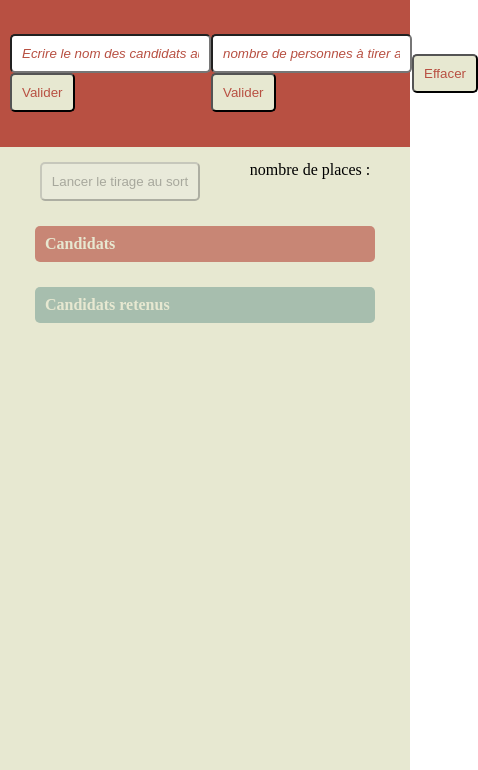
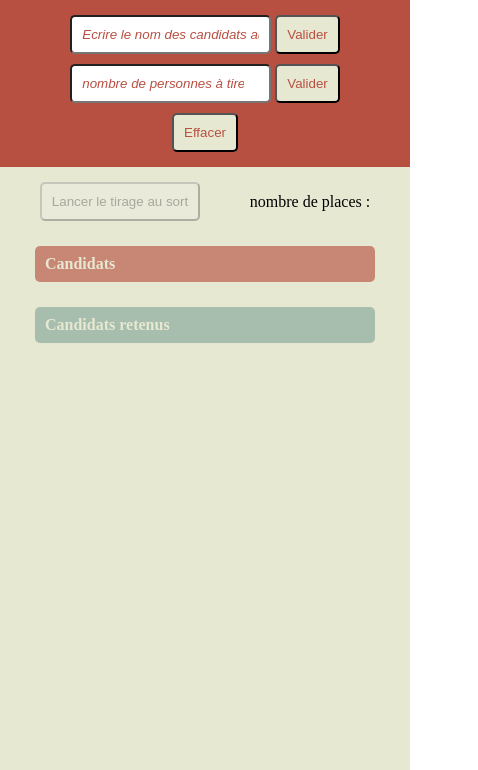
Before and after one commit to ThierryAnnota/tirage-au-sort, a plain HTML site: page index.html in a window 390 px wide. Shown: the top 770 px of the page, 478 px wide, since content can reach past the window. Drawn offline with Linux system fonts and the light colour scheme.

Commit message:
refactor:déplacement de la désactivation des boutons d'input et correction de la fonction inputParent pour éviter les div vides

```diff
--- a/app.js
+++ b/app.js
@@ -13,9 +13,11 @@ const app = {
 
 
     getParents () {
+        if (app.inputParent.value !== ""){
         parents = inputParent.value.split(',');
         app.displayParents();
         inputParent.value = "";
+        }
     },
 
     displayParents() {
@@ -31,15 +33,15 @@ const app = {
 
     getLimit() {
         app.parentsDisponibles = app.divTableauParentsDispo.querySelectorAll('.parentCell');
+        console.log(typeof(Number(app.inputLimit.value)));
         if (Number(app.inputLimit.value) > app.parentsDisponibles.length) {
             alert("tu as choisis un nombre plus grand que le nombre de candidat... essaye encore");
             app.inputLimit.value = "";
         } else {
             app.limit = Number(app.inputLimit.value);
+            console.log(typeof(app.limit));
             app.button.disabled = false;
             app.inputLimit.value = "";
-            app.inputLimit.disabled = true;
-            app.numberLimit.disabled = true;
             app.restLimit.innerHTML = app.limit;
         }
     },
@@ -47,12 +49,16 @@ const app = {
     chose () {
         app.parentsDisponibles = app.divTableauParentsDispo.querySelectorAll('.parentCell');
         const randomNumber = parseInt(Math.random() * app.parentsDisponibles.length);
-        console.log(`le nombre aléatoire choisi est le : ${randomNumber}`)
+        console.log(`le nombre aléatoire choisi est le : ${randomNumber}`);
         if (app.limit>=1) {
             const parentsSelectionne = app.parentsDisponibles[randomNumber];
             app.divParentsSelected.append(parentsSelectionne);
             app.limit-- ;
             app.restLimit.innerHTML = app.limit;
+            app.inputLimit.disabled = true;
+            app.numberLimit.disabled = true;
+            app.inputParent.disabled = true;
+            document.querySelector("#addParent").disabled = true;
             if(app.limit ===0){
                 app.button.disabled = true;
                 app.button.setAttribute("title", "coucou");
@@ -65,6 +71,8 @@ const app = {
         app.divParentsSelected.innerHTML = "";
         app.inputLimit.disabled = false;
         app.numberLimit.disabled = false;
+        app.inputParent.disabled = false;
+
         app.inputLimit.value = "";
         app.limit = null;
         app.button.disabled = true;
--- a/index.html
+++ b/index.html
@@ -16,7 +16,7 @@
             <button id="addParent" class="btn btn-header">Valider</button>
         </div>
         <div class="numberLimitForm">
-            <input type="text" placeholder="nombre de personnes à tirer au sort" id="inputLimit" class="btn">
+            <input type="number" min="0" step="1" placeholder="nombre de personnes à tirer au sort" id="inputLimit" class="btn">
             <button class="numberLimitBtn btn btn-header">Valider</button>
         </div>
         <div id="restart">
--- a/style.css
+++ b/style.css
@@ -18,7 +18,7 @@ header {
 main {
     margin: 0;
     background-color: #e7e8d1;
-    flex-grow: 1;
+    flex: 1;
     padding: 10px;
     width: 100%;
 }
@@ -31,6 +31,7 @@ input::placeholder {
 #buttonTittle{
     display: flex;
     justify-content: space-around;
+    align-items: center;
     margin: 5px;
 
 }
@@ -106,3 +107,12 @@ img {
 img:hover {
     transform: scale(1.1);
   }
+
+@media only screen and (max-width:700px){
+    header {
+        flex-direction: column;
+    }
+    header > div {
+        padding: 5px;
+    }
+}
```
